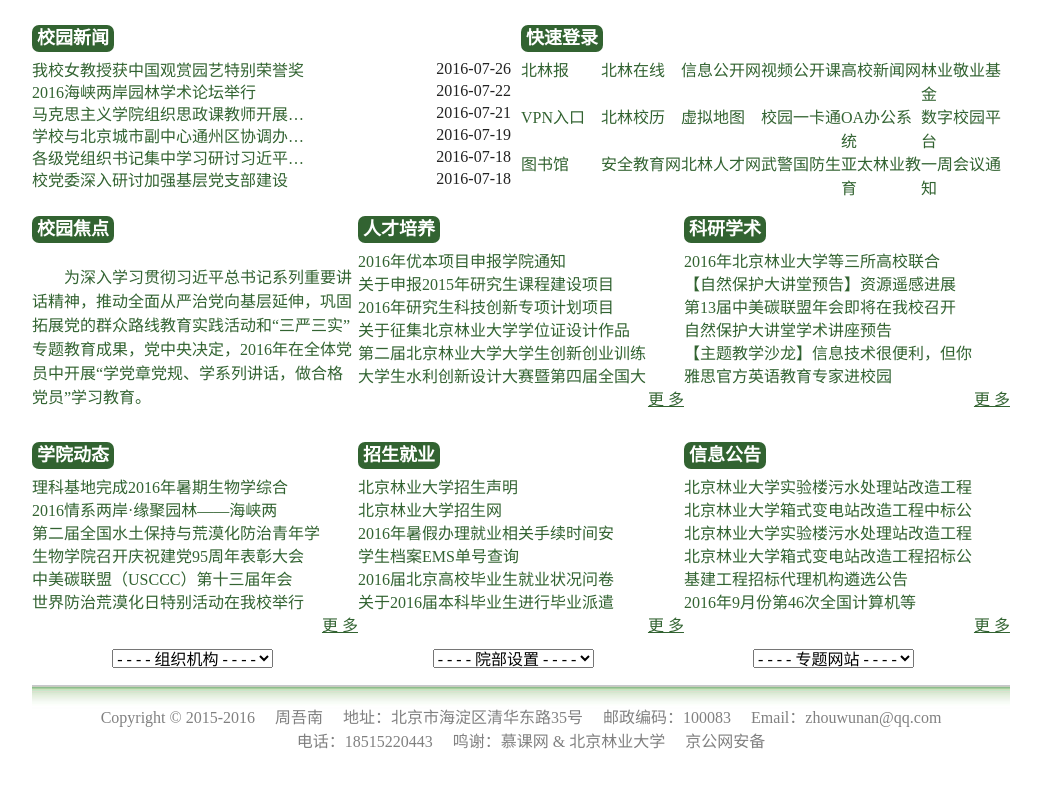
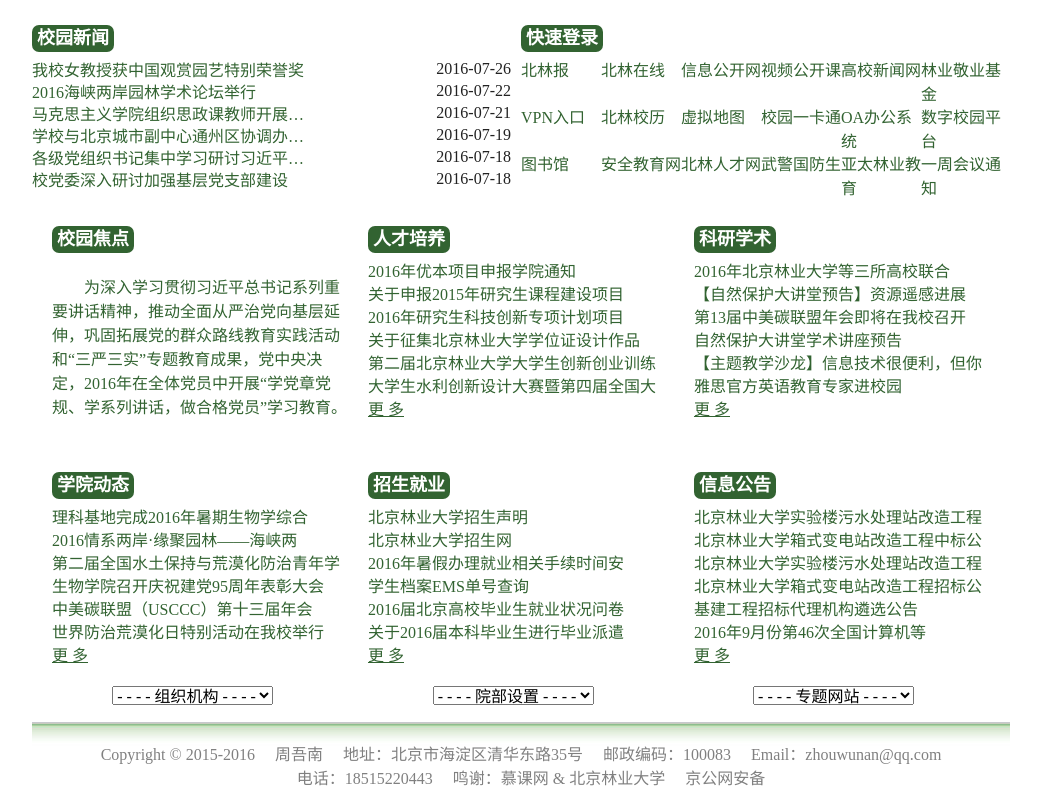
Before and after one commit to mingttong/ResponsiveBjfu2.0, a website: page src/index.html in a window 1280 px wide. Shown: the part 145-950 px from the top of the page, without its empty margins (119-1160 px from the left). Before the commit the page ends 913 px from the top, so only its background shows below. Drawn offline with Linux system fonts and the light colour scheme.

Commit message:
设置了border-sizing:border-box

```diff
--- a/src/css/main.css
+++ b/src/css/main.css
@@ -484,16 +484,13 @@ header .main ul li a:hover, a:active {
 /*中部及下部*/
 
 .elem {
-    width: 100%;
+    box-sizing:border-box;
+    -moz-box-sizing:border-box; /* Firefox */
+    -webkit-box-sizing:border-box; /* Safari */
+    width: 33.3332%;
     display: block;
     float: left;
-}
-
-.elem .elem-pic {
-    display: none;
-    float: left;
-    width: 0.79rem;
-    height: 1.57rem;
+    padding: 10px;
 }
 
 .elem ul li {
@@ -503,13 +500,7 @@ header .main ul li a:hover, a:active {
 }
 
 .elem ul li a.more {
-    text-align: right;
-    float: right;
     text-decoration: underline;
-}
-
-.one-third {
-    width: 33.3332%;
 }
 
 
@@ -553,15 +544,14 @@ header .main ul li a:hover, a:active {
     /*}*/
 /*}*/
 
-/*中部*/
-
 .content-middle {
     width: 100%;
     /*margin: 8px 0 10px;*/
 }
 
-.content-middle .xyjd .xyjd-top {
-    display: none;
+.content-middle .elem:first-child,
+.content-bottom .elem:first-child {
+    padding-left: 20px;
 }
 
 /*.content-middle .xyjd .xyjd-top img:first-child {*/
@@ -645,8 +635,6 @@ header .main ul li a:hover, a:active {
     /*}*/
 /*}*/
 
-/*下部*/
-
 .content-bottom {
     width: 100%;
 }
--- a/src/index.html
+++ b/src/index.html
@@ -106,7 +106,7 @@
         </div>
 
         <div class="content-middle clearfix">
-            <div class="elem one-third xyjd">
+            <div class="elem xyjd">
                 <!--<img src="img/xyjd.png" alt="校园焦点"/>-->
                 <h3 class="title">校园焦点</h3>
                 <div class="xyjd-content">
@@ -114,7 +114,7 @@
                     </p>
                 </div>
             </div>
-            <div class="elem one-third rcpy">
+            <div class="elem rcpy">
                 <!--<img src="img/rcpy.png" alt="人才培养"/>-->
                 <h3 class="title">人才培养</h3>
 
@@ -131,7 +131,7 @@
                     </ul>
                 </div>
             </div>
-            <div class="elem one-third kyxs">
+            <div class="elem kyxs">
                 <!--<img src="img/kyxs.png" alt="科研学术"/>-->
                 <h3 class="title">科研学术</h3>
 
@@ -150,7 +150,7 @@
         </div>
 
         <div class="content-bottom clearfix">
-            <div class="elem one-third xydt">
+            <div class="elem xydt">
                 <h3 class="title">学院动态</h3>
                 <div class="content">
                     <div class="elem-pic"></div>
@@ -165,7 +165,7 @@
                     </ul>
                 </div>
             </div>
-            <div class="elem one-third zsjy">
+            <div class="elem zsjy">
                 <h3 class="title">招生就业</h3>
                 <div class="content">
                     <ul>
@@ -179,7 +179,7 @@
                     </ul>
                 </div>
             </div>
-            <div class="elem one-third xxgg">
+            <div class="elem xxgg">
                 <h3 class="title">信息公告</h3>
                 <div class="content">
                     <ul>
```
